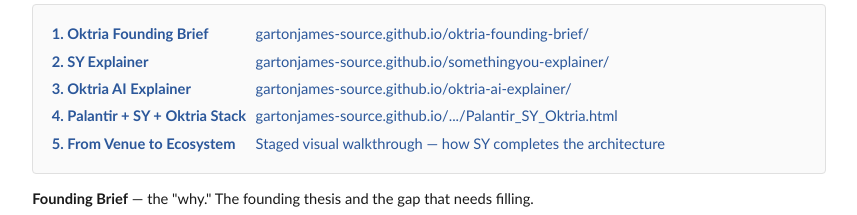
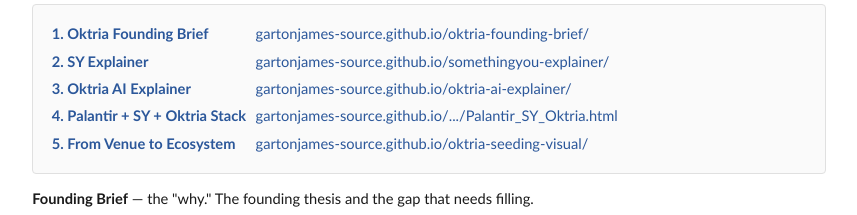
Before and after one commit to gartonjames-source/sy-oktria-structure, a plain HTML site: page index.html in a window 1280 px wide. Shown: the part 1040-1255 px from the top of the page, without its empty margins (211-1068 px from the left). Drawn offline with Linux system fonts and the light colour scheme.

Commit message:
Update — live seeding visual link

```diff
--- a/index.html
+++ b/index.html
@@ -161,7 +161,7 @@
   <p><span class="link-label">2. SY Explainer</span> <a href="https://gartonjames-source.github.io/somethingyou-explainer/">gartonjames-source.github.io/somethingyou-explainer/</a></p>
   <p><span class="link-label">3. Oktria AI Explainer</span> <a href="https://gartonjames-source.github.io/oktria-ai-explainer/">gartonjames-source.github.io/oktria-ai-explainer/</a></p>
   <p><span class="link-label">4. Palantir + SY + Oktria Stack</span> <a href="https://gartonjames-source.github.io/oktria-ai-explainer/Palantir_SY_Oktria.html">gartonjames-source.github.io/.../Palantir_SY_Oktria.html</a></p>
-  <p><span class="link-label">5. From Venue to Ecosystem</span> <a href="#">Staged visual walkthrough — how SY completes the architecture</a></p>
+  <p><span class="link-label">5. From Venue to Ecosystem</span> <a href="https://gartonjames-source.github.io/oktria-seeding-visual/">gartonjames-source.github.io/oktria-seeding-visual/</a></p>
 </div>
 
 <p><strong>Founding Brief</strong> — the "why." The founding thesis and the gap that needs filling.</p>
```
